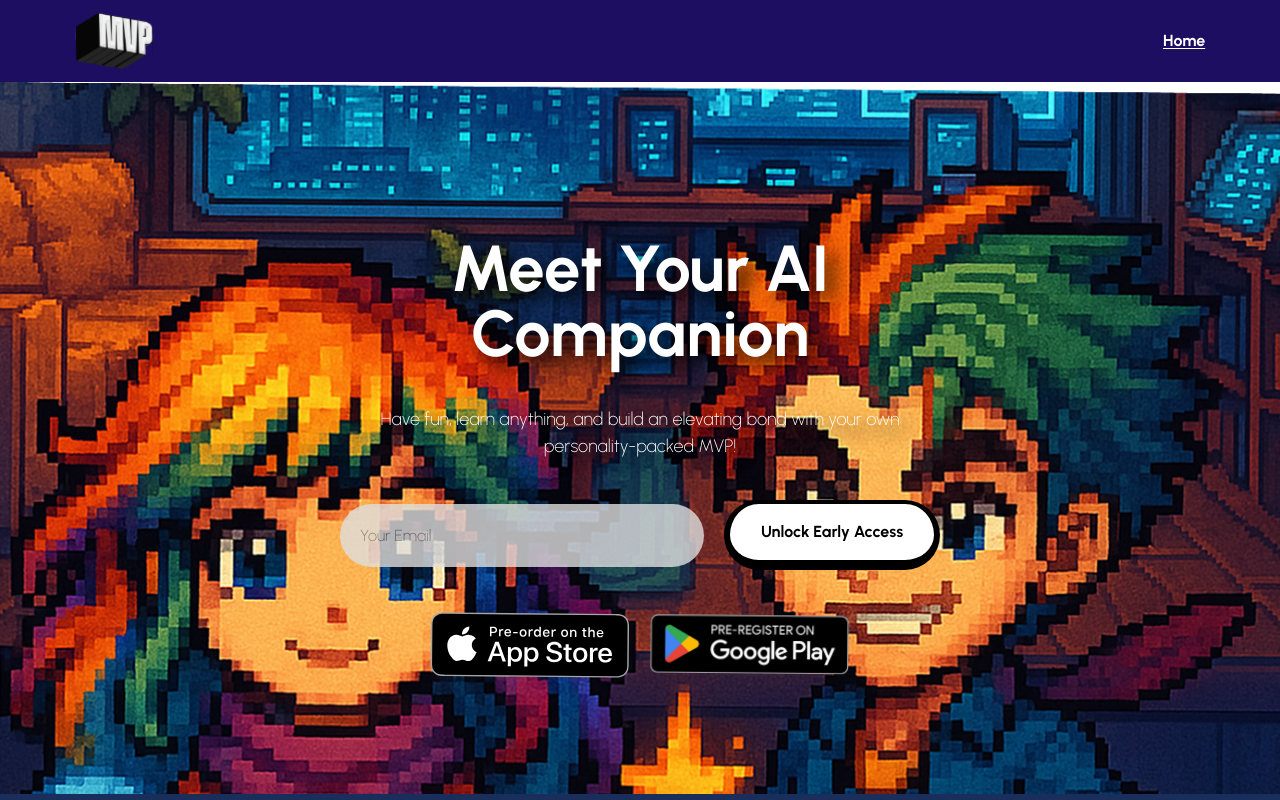
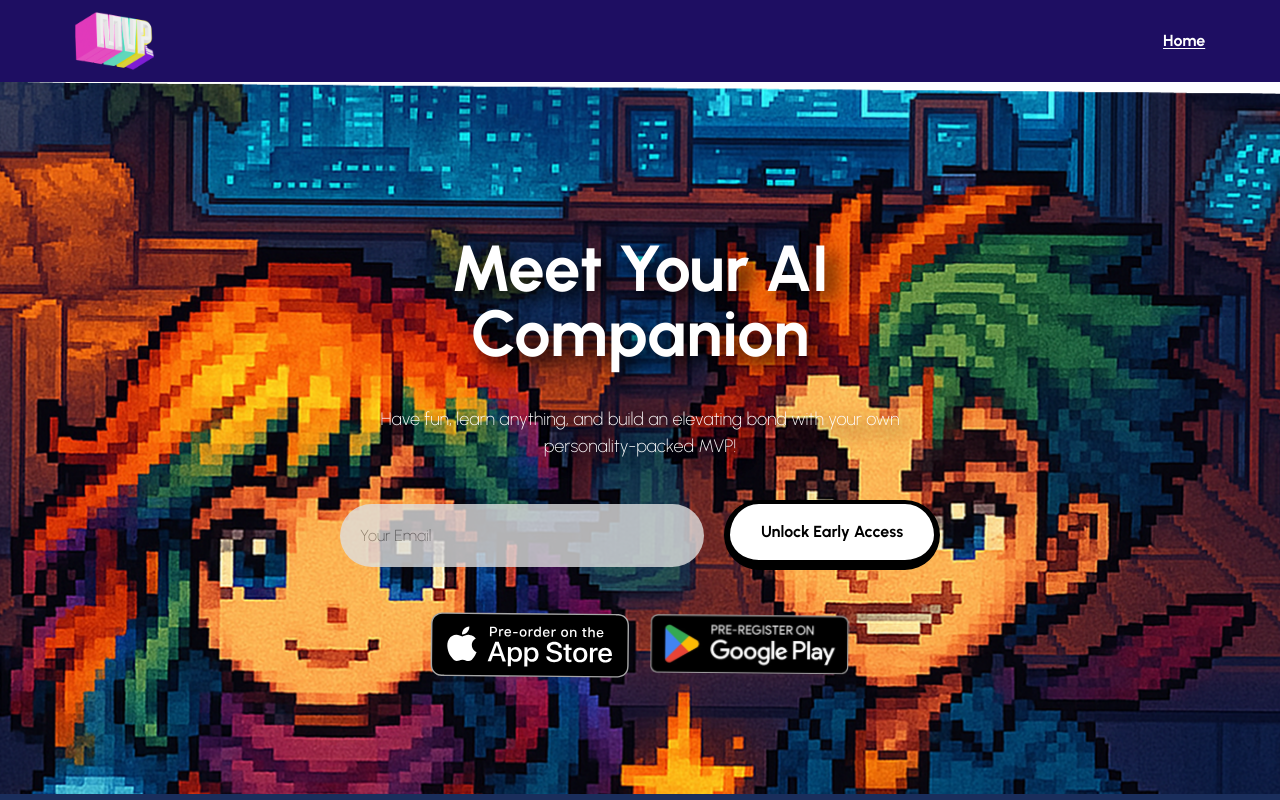
Before and after one commit to mtriana14/MVP.ai_website, a Next.js app: page / in a window 1280 px wide. Shown: the top 800 px of the page. Built offline with nearby package versions, Linux system fonts and the light colour scheme.

Commit message:
changed from old black and white logo to colorful .ai logo on website
changed from old black and white logo to colorful .ai logo on website

```diff
--- a/src/app/component/navbar.jsx
+++ b/src/app/component/navbar.jsx
@@ -11,7 +11,7 @@ function navbar() {
     <div className="bg-[#1E0E62] lg:p-3 p-5 w-full overflow-x-hidden">
       <div className="xl:w-[90%] mx-auto flex items-center justify-between">
         <Image
-          src="/logo.svg"
+          src="/assets/officiamvpai_logo.png"
           alt="logo"
           width={79}
           height={58}
```
